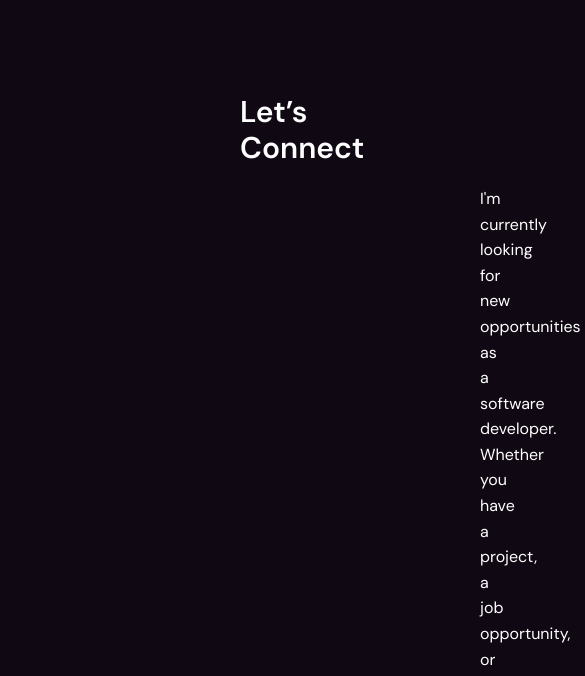
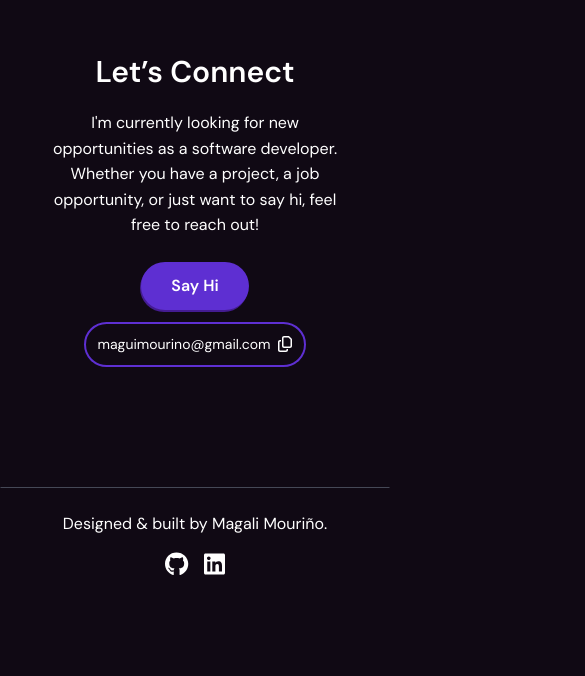
Before and after one commit to magalimou/magalimou.github.io, a React (Vite) app: page / in a window 390 px wide. Shown: the part 7005-7681 px from the top of the page, 585 px wide, since content can reach past the window. After the commit the page ends 7611 px from the top, so only its background shows below. Built offline with nearby package versions, Linux system fonts and the light colour scheme.

Commit message:
fix: make contact section responsive

```diff
--- a/src/components/sections/Contact.jsx
+++ b/src/components/sections/Contact.jsx
@@ -4,9 +4,9 @@ import { faCopy } from "@fortawesome/free-regular-svg-icons";
 
 const Contact = () => {
     return (
-        <section id="contact" className="px-60 py-30 text-center">
+        <section id="contact" className="px-6 py-20 sm:px-12 md:px-20 lg:px-40 xl:px-60 text-center">
             <h2 className="text-3xl sm:text-4xl md:text-5xl lg:text-5xl font-semibold mb-5">Let’s Connect</h2>
-            <p className="lg:text-lg md:text-base sm:text-base px-60 mb-6">I'm currently looking for new opportunities as a software developer. Whether you have a project, a job opportunity, or just want to say hi, feel free to reach out!</p>
+            <p className="lg:text-lg md:text-base sm:text-base px-6 sm:px-12 lg:px-25 mb-6">I'm currently looking for new opportunities as a software developer. Whether you have a project, a job opportunity, or just want to say hi, feel free to reach out!</p>
             <div className="flex flex-col sm:flex-row justify-center items-center gap-3">
             <a href="mailto:maguimourino@gmail.com">
                 <Button text="Say Hi" className="btn" />
```
